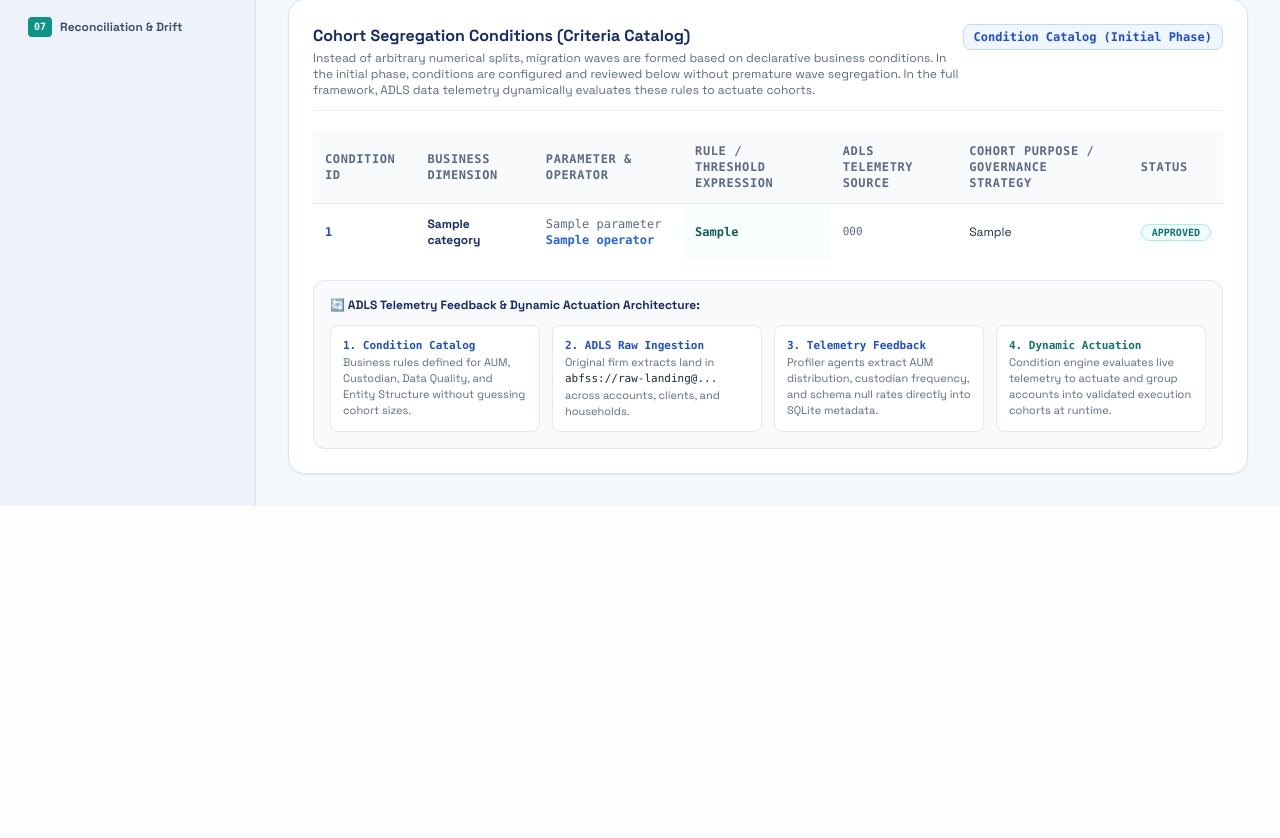
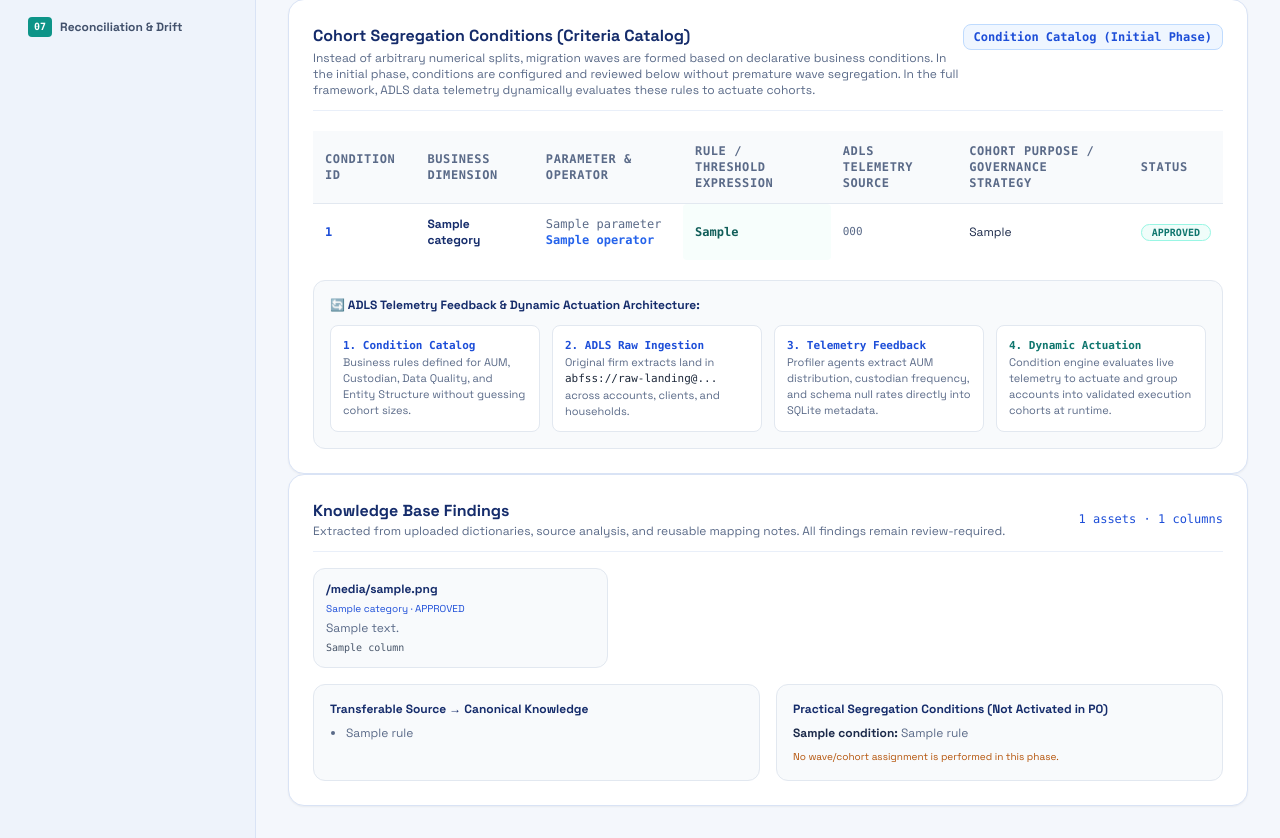
Before and after one commit to jeevamutharasiselvarasu/wealth-migration-platform, a FastAPI app: template ui/templates/dashboard.html in a window 1280 px wide. Shown: the part 384-1222 px from the top of the page. Before the commit the page ends 890 px from the top, so only its background shows below. Run offline with FastAPI, Linux system fonts and the light colour scheme; the template is opened without the code that fills it: most values are stand-ins (such as "Sample title", 1, 10 or a date in 2020); some libraries are stand-ins or nearby versions.

Commit message:
Reflect knowledge base findings and realistic segregation criteria

```diff
--- a/ui/templates/dashboard.html
+++ b/ui/templates/dashboard.html
@@ -117,4 +117,23 @@
         </div>
     </div>
 </div>
+
+    <div class="bg-white rounded-2xl border border-[#d9e3f5] p-6 space-y-4 shadow-sm">
+        <div class="flex items-center justify-between border-b border-[#e9eff9] pb-3">
+            <div><h2 class="text-base font-bold text-[#152c6b]">Knowledge Base Findings</h2><p class="text-xs text-[#5a6a88]">Extracted from uploaded dictionaries, source analysis, and reusable mapping notes. All findings remain review-required.</p></div>
+            <span class="text-xs font-mono text-blue-700">{{ dashboard.knowledge_asset_count|default(0) }} assets · {{ dashboard.knowledge_column_count|default(0) }} columns</span>
+        </div>
+        {% if dashboard.knowledge_assets %}
+        <div class="grid grid-cols-1 md:grid-cols-3 gap-3">
+            {% for asset in dashboard.knowledge_assets %}
+            <div class="bg-[#f8fafc] border border-[#e2e8f0] rounded-xl p-3 space-y-1"><div class="font-bold text-xs text-[#152c6b]">{{ asset.filename }}</div><div class="text-[10px] text-blue-700">{{ asset.category }} · {{ asset.status }}</div><p class="text-xs text-[#5a6a88]">{{ asset.summary }}</p>{% if asset.columns %}<p class="text-[10px] font-mono text-slate-600">{{ asset.columns|join(', ') }}</p>{% endif %}</div>
+            {% endfor %}
+        </div>
+        {% else %}<p class="text-xs text-[#5a6a88]">No parsed knowledge assets available yet. Upload a source data dictionary or Markdown mapping rule in Firm Knowledge Studio.</p>{% endif %}
+        <div class="grid grid-cols-1 md:grid-cols-2 gap-4">
+            <div class="bg-[#f8fafc] rounded-xl border border-[#e2e8f0] p-4"><h3 class="font-bold text-xs text-[#152c6b] mb-2">Transferable Source → Canonical Knowledge</h3>{% if dashboard.transferable_knowledge %}<ul class="list-disc pl-4 space-y-1 text-xs text-[#5a6a88]">{% for rule in dashboard.transferable_knowledge %}<li>{{ rule }}</li>{% endfor %}</ul>{% else %}<p class="text-xs text-[#5a6a88]">No mapping instructions extracted yet. Upload a documented rule or data dictionary; extracted suggestions require human review.</p>{% endif %}</div>
+            <div class="bg-[#f8fafc] rounded-xl border border-[#e2e8f0] p-4"><h3 class="font-bold text-xs text-[#152c6b] mb-2">Practical Segregation Conditions (Not Activated in P0)</h3><ul class="space-y-2 text-xs text-[#5a6a88]">{% for condition in dashboard.segregation_conditions|default([]) %}<li><span class="font-bold text-[#1c2a4a]">{{ condition.name }}:</span> {{ condition.rule }}</li>{% endfor %}</ul><p class="text-[10px] text-amber-700 mt-2">No wave/cohort assignment is performed in this phase.</p></div>
+        </div>
+    </div>
+
 {% endblock %}
```
